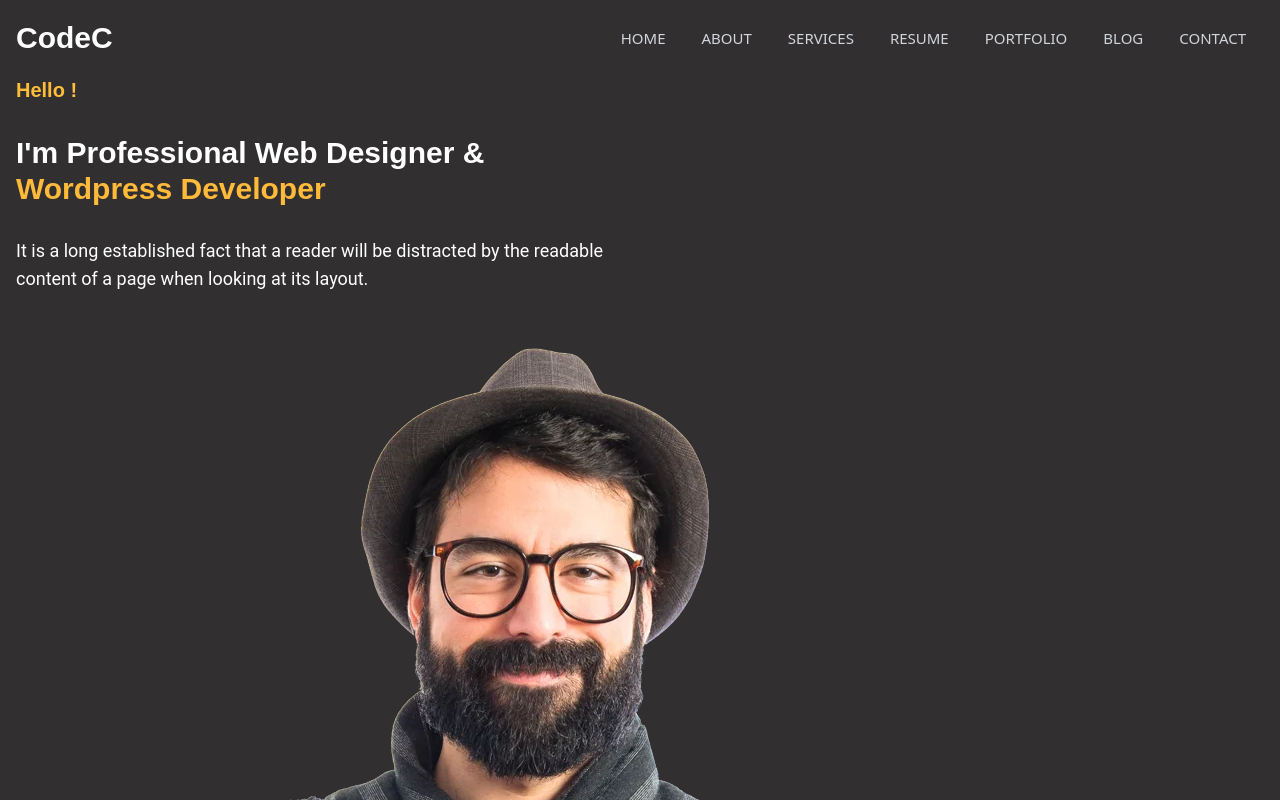
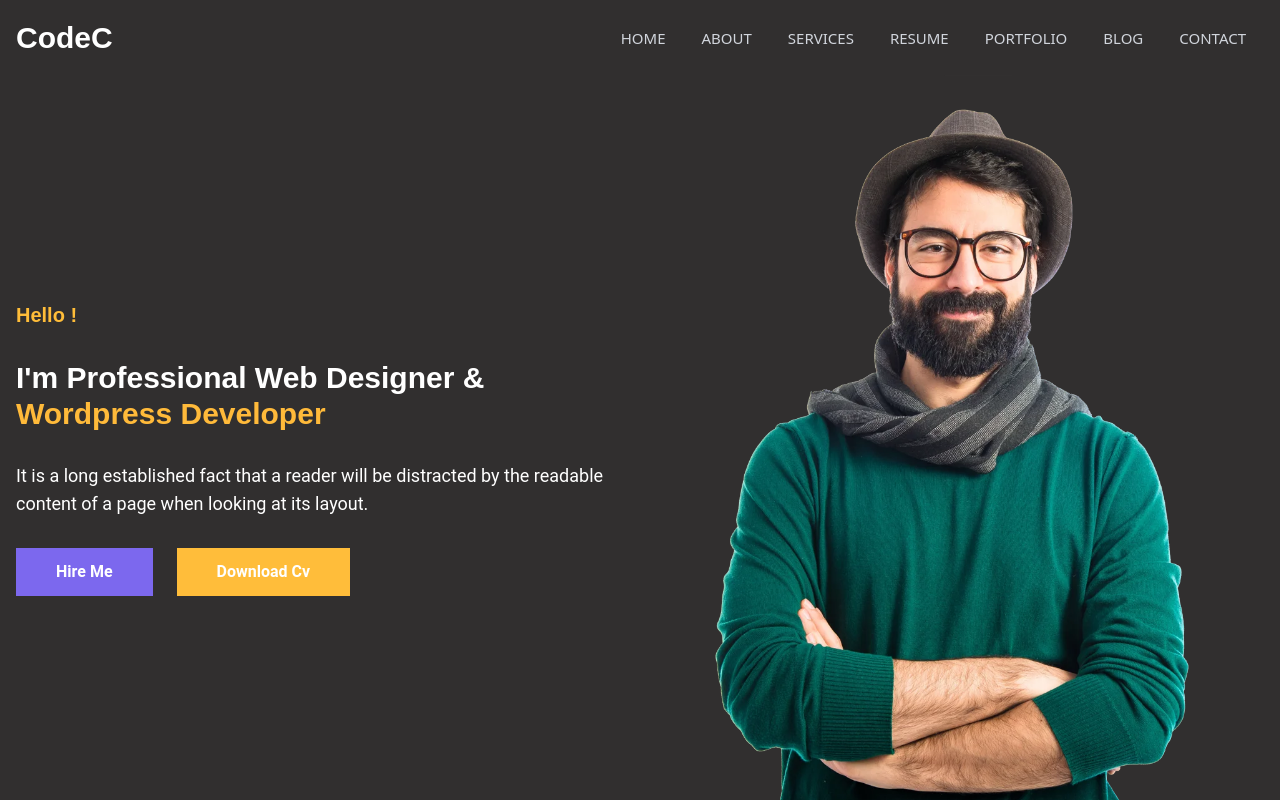
Before and after one commit to Saiful10400/Desh-it-job-task, a React (Vite) app: page / in a window 1280 px wide. Shown: the top 800 px of the page. Built offline with nearby package versions, Linux system fonts and the light colour scheme.

Commit message:
cover section created.

```diff
--- a/src/components/Cover.tsx
+++ b/src/components/Cover.tsx
@@ -1,16 +1,23 @@
 import modelImage from "../assets/cover/model.webp"
+import CoverButton from "./sub-components/CoverButton";
 const Cover = () => {
     return (
-        <div>
+        <div className="flex justify-between items-center">
             {/* cover text and buttons. */}
-            <div className="flex flex-col gap-[30px]">
-                <h3 className="text-[20px] text-[#ffbd39] poppins-bold">Hello !</h3>
-                <p className="text-[30px] leading-[36px] poppins-bold">I'm Professional Web Designer &<br /> <span className="text-[#ffba3a]">Wordpress Developer</span></p>
+            <div className="flex flex-col gap-[30px] min-w-[600px] max-w-1/2">
+                <h3 className="text-[20px] text-[#ffbd39] poppins-extrabold">Hello !</h3>
+                <p className="text-[30px] leading-[36px] poppins-extrabold">I'm Professional Web Designer &<br /> <span className="text-[#ffba3a]">Wordpress Developer</span></p>
                 <p className="text-lg roboto-regular">It is a long established fact that a reader will be distracted by the readable <br /> content of a page when looking at its layout.</p>
+                <div className="flex gap-6">
+                <CoverButton bg="#7c68ee" text="Hire Me" />
+                <CoverButton bg="#ffbd3a" text="Download Cv" />
+                </div>
             </div>
 
             {/* cover model image. */}
-            <img src={modelImage} alt="model image." />
+            <div className="max-w-[50%]">
+                <img className="w-full h-auto object-contain" src={modelImage} alt="model image." />
+            </div>
         </div>
     );
 };
--- /dev/null
+++ b/src/components/sub-components/CoverButton.tsx
@@ -0,0 +1,34 @@
+import { useState, type MouseEvent } from "react";
+// Use React.MouseEvent instead of DOM MouseEvent
+
+
+
+const CoverButton = ({text,bg}:{text:string,bg:string}) => {
+    const [entered, setEntered] = useState(false)
+    const [x, setX] = useState(0)
+    const [y, sety] = useState(0)
+
+    // handle mouse move.
+    const handleMouseMove = (e: MouseEvent<HTMLButtonElement>) => {
+        console.log(e.currentTarget.getBoundingClientRect(), "event:clientx-", e.clientX)
+        const left = e.clientX - e.currentTarget.getBoundingClientRect().left
+        const top = e.clientY - e.currentTarget.getBoundingClientRect().top
+        setX(left)
+        sety(top)
+
+
+    }
+
+    return (
+        <div>
+            <button style={{background:bg}} onMouseMove={handleMouseMove} onMouseLeave={() => setEntered(false)} onMouseEnter={() => setEntered(true)} className=" overflow-hidden py-3 px-[40px] roboto-semibold cursor-pointer relative ">
+                <span className="relative z-10 ">{text}</span>
+                <span style={{ left: x - 50 + "px", top: y - 50 + "px" }} className={`w-[100px] absolute z-0 h-[100px] ${entered ? "scale-[700%]" : "scale-0"} duration-700 transition-transform rounded-full bg-[#3e56d0] mt-4`}></span>
+
+            </button>
+
+        </div>
+    );
+};
+
+export default CoverButton;
--- a/src/index.css
+++ b/src/index.css
@@ -117,3 +117,10 @@
   font-style: normal;
   font-variation-settings: "wdth" 100;
 }
+.roboto-semibold {
+  font-family: "Roboto", sans-serif;
+  font-optical-sizing: auto;
+  font-weight: 600;
+  font-style: normal;
+  font-variation-settings: "wdth" 600;
+}
```
